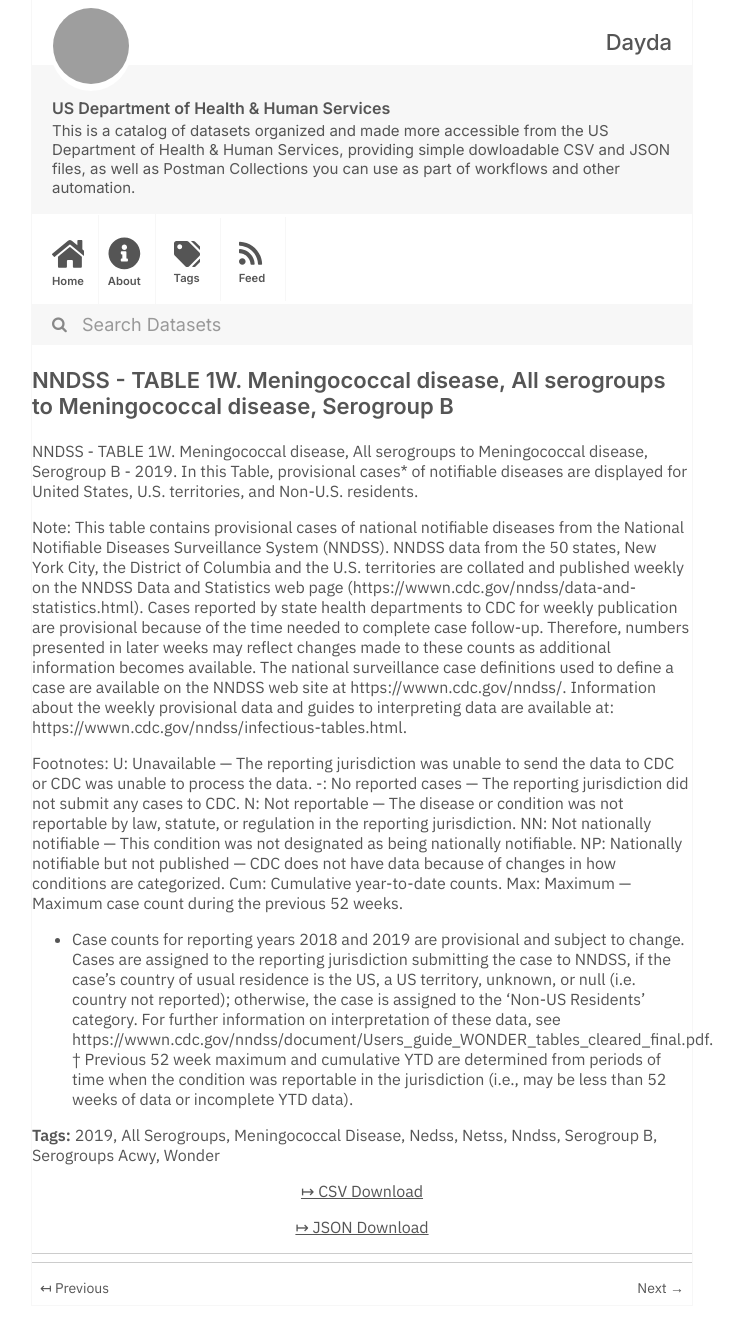
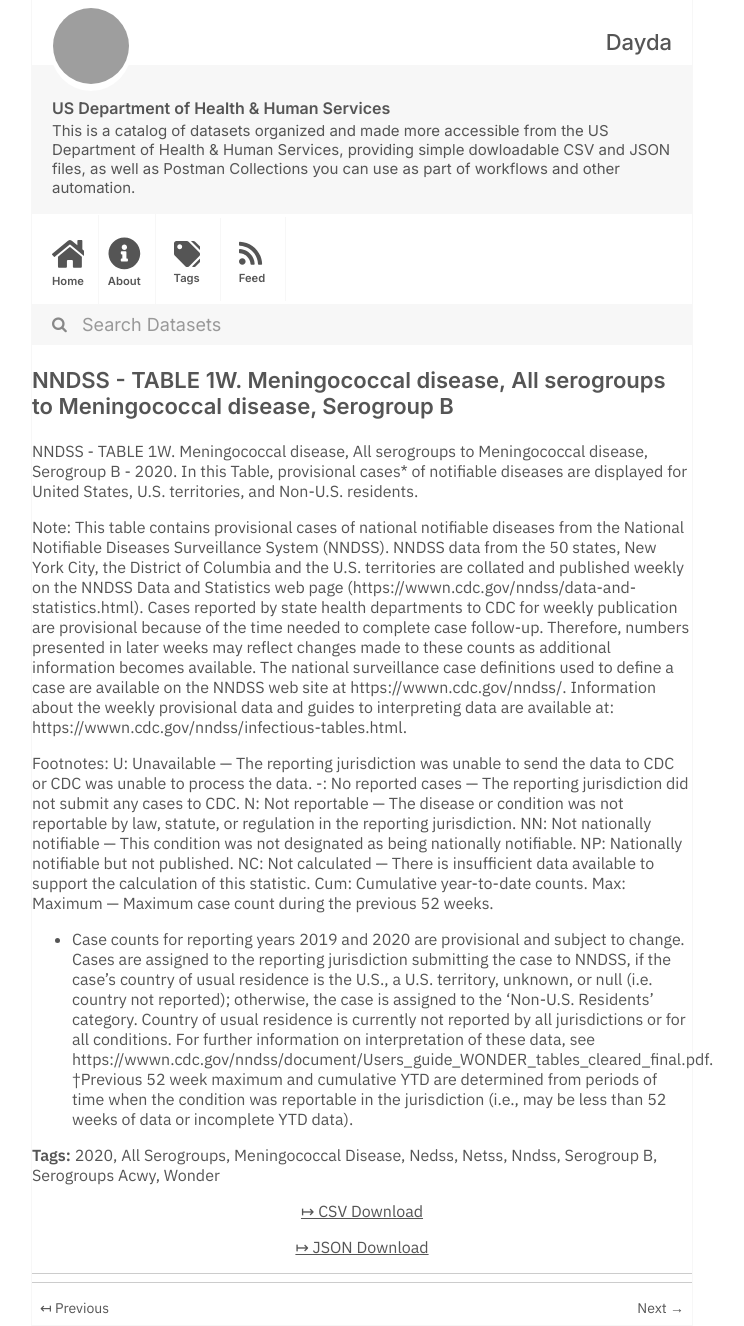
Before and after one commit to dayda-entities/us-department-of-health-and-human-services, a Jekyll site: the page built from _posts/2020-11-10-nndss-table-1w-meningococcal-d.md, in a window 1280 px wide. Shown: the whole page, without its empty margins (278-1022 px from the left). Built offline with Jekyll 4.4.1, drawn with Linux system fonts in a browser that asks for light colours; grey boxes are pictures that could not be loaded.

Commit message:
Publish Data

```diff
--- a/_posts/2020-11-10-nndss-table-1w-meningococcal-d.md
+++ b/_posts/2020-11-10-nndss-table-1w-meningococcal-d.md
@@ -2,12 +2,12 @@
 title: >-
   NNDSS - TABLE 1W. Meningococcal disease, All serogroups to Meningococcal
   disease, Serogroup B
-created: '2020-11-10T16:17:20.673587'
-modified: '2021-05-02T10:04:24.129700'
+created: '2020-11-10T16:16:32.066458'
+modified: '2021-04-30T02:02:32.959313'
 state: active
 type: dataset
 tags:
-  - '2019'
+  - '2020'
   - All Serogroups
   - Meningococcal Disease
   - Nedss
@@ -17,12 +17,12 @@ tags:
   - Serogroups Acwy
   - Wonder
 groups: []
-csv_url: 'https://data.cdc.gov/api/views/puin-6ss7/rows.csv?accessType=DOWNLOAD'
-json_url: 'https://data.cdc.gov/api/views/puin-6ss7/rows.json?accessType=DOWNLOAD'
+csv_url: 'https://data.cdc.gov/api/views/4jje-6vv6/rows.csv?accessType=DOWNLOAD'
+json_url: 'https://data.cdc.gov/api/views/4jje-6vv6/rows.json?accessType=DOWNLOAD'
 layout: post
 
 ---
-NNDSS - TABLE 1W.  Meningococcal disease,  All serogroups to Meningococcal disease, Serogroup B - 2019. In this Table, provisional cases* of notifiable diseases are displayed for United States, U.S. territories, and Non-U.S. residents.
+NNDSS - TABLE 1W. Meningococcal disease, All serogroups to Meningococcal disease, Serogroup B - 2020. In this Table, provisional cases* of notifiable diseases are displayed for United States, U.S. territories, and Non-U.S. residents.
 
 Note:
 This table contains provisional cases of national notifiable diseases from the National Notifiable Diseases Surveillance System (NNDSS). NNDSS data from the 50 states, New York City, the District of Columbia and the U.S. territories are collated and published weekly on the NNDSS Data and Statistics web page (https://wwwn.cdc.gov/nndss/data-and-statistics.html). Cases reported by state health departments to CDC for weekly publication are provisional because of the time needed to complete case follow-up. Therefore, numbers presented in later weeks may reflect changes made to these counts as additional information becomes available. The national surveillance case definitions used to define a case are available on the NNDSS web site at https://wwwn.cdc.gov/nndss/. Information about the weekly provisional data and guides to interpreting data are available at: https://wwwn.cdc.gov/nndss/infectious-tables.html.
@@ -32,8 +32,9 @@ U: Unavailable — The reporting jurisdiction was unable to send the data to CDC
 -: No reported cases — The reporting jurisdiction did not submit any cases to CDC.
 N: Not reportable — The disease or condition was not reportable by law, statute, or regulation in the reporting jurisdiction.
 NN: Not nationally notifiable — This condition was not designated as being nationally notifiable.
-NP: Nationally notifiable but not published — CDC does not have data because of changes in how conditions are categorized.
+NP: Nationally notifiable but not published.
+NC: Not calculated — There is insufficient data available to support the calculation of this statistic.
 Cum: Cumulative year-to-date counts.
 Max: Maximum — Maximum case count during the previous 52 weeks.
-* Case counts for reporting years 2018 and 2019 are provisional and subject to change. Cases are assigned to the reporting jurisdiction submitting the case to NNDSS, if the case's country of usual residence is the US, a US territory, unknown, or null (i.e. country not reported); otherwise, the case is assigned to the 'Non-US Residents' category. For further information on interpretation of these data, see https://wwwn.cdc.gov/nndss/document/Users_guide_WONDER_tables_cleared_final.pdf.
-† Previous 52 week maximum and cumulative YTD are determined from periods of time when the condition was reportable in the jurisdiction (i.e., may be less than 52 weeks of data or incomplete YTD data).
+* Case counts for reporting years 2019 and 2020 are provisional and subject to change. Cases are assigned to the reporting jurisdiction submitting the case to NNDSS, if the case's country of usual residence is the U.S., a U.S. territory, unknown, or null (i.e. country not reported); otherwise, the case is assigned to the 'Non-U.S. Residents' category. Country of usual residence is currently not reported by all jurisdictions or for all conditions. For further information on interpretation of these data, see https://wwwn.cdc.gov/nndss/document/Users_guide_WONDER_tables_cleared_final.pdf.
+†Previous 52 week maximum and cumulative YTD are determined from periods of time when the condition was reportable in the jurisdiction (i.e., may be less than 52 weeks of data or incomplete YTD data).
```
